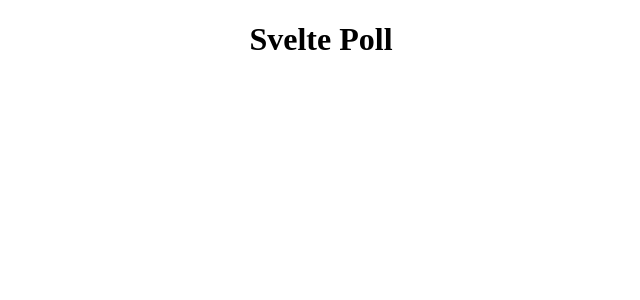
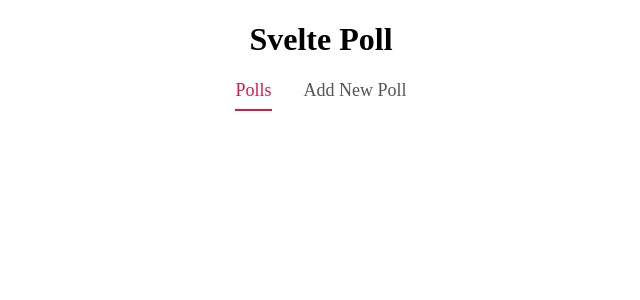
Before and after one commit to gtstarnes/SveltePoll, a SvelteKit app: page / in a window 1280 px wide. Shown: the top 300 px of the page, without its empty margins (319-959 px from the left). Built offline with nearby package versions, Linux system fonts and the light colour scheme.

Commit message:
added tabs

```diff
--- a/src/routes/+page.svelte
+++ b/src/routes/+page.svelte
@@ -1,10 +1,18 @@
 <script lang="ts">
+    import Tabs from '../Components/Tabs.svelte'
 
+    const tabs = ["Polls", "Add New Poll"]
+    let activeTab = "Polls";
+
+    const changeTab = (e: CustomEvent<string>) => {
+        activeTab = e.detail;
+    }
 </script>
 
 
 <main>
     <h1>Svelte Poll</h1>
+    <Tabs {tabs} {activeTab} on:changeTab={changeTab}/>
 </main>
 
 <style>
```
